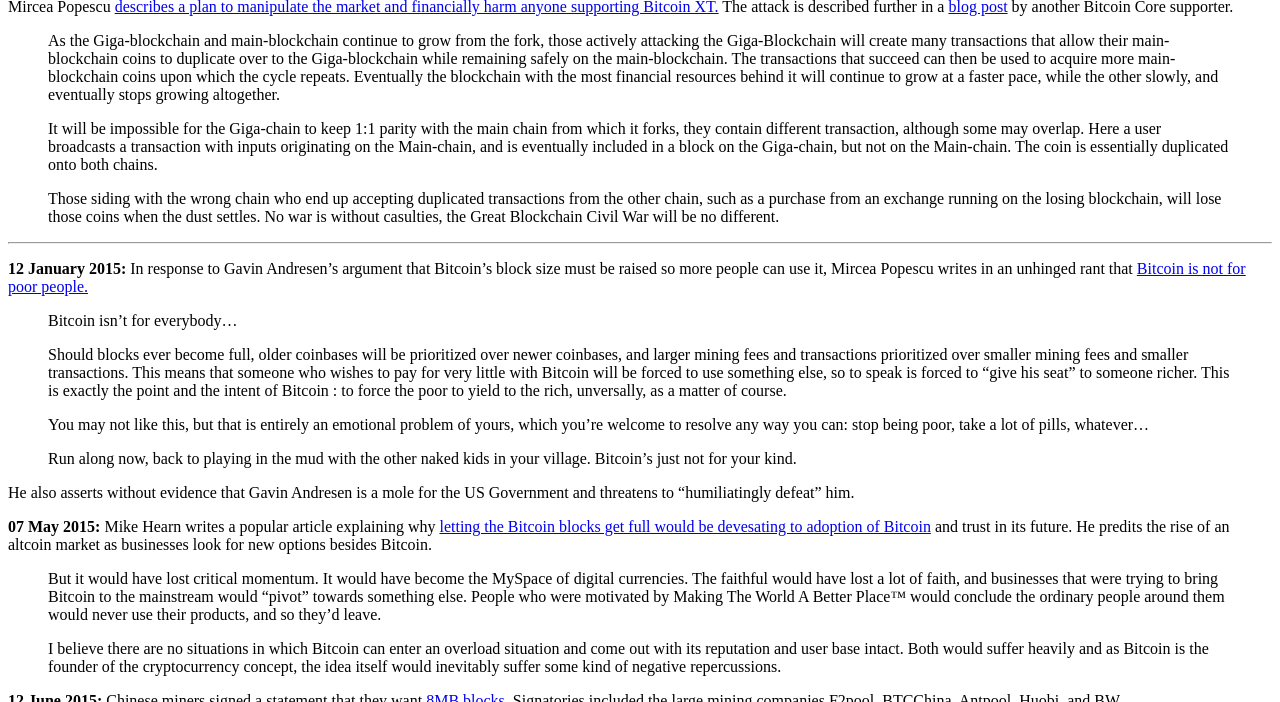
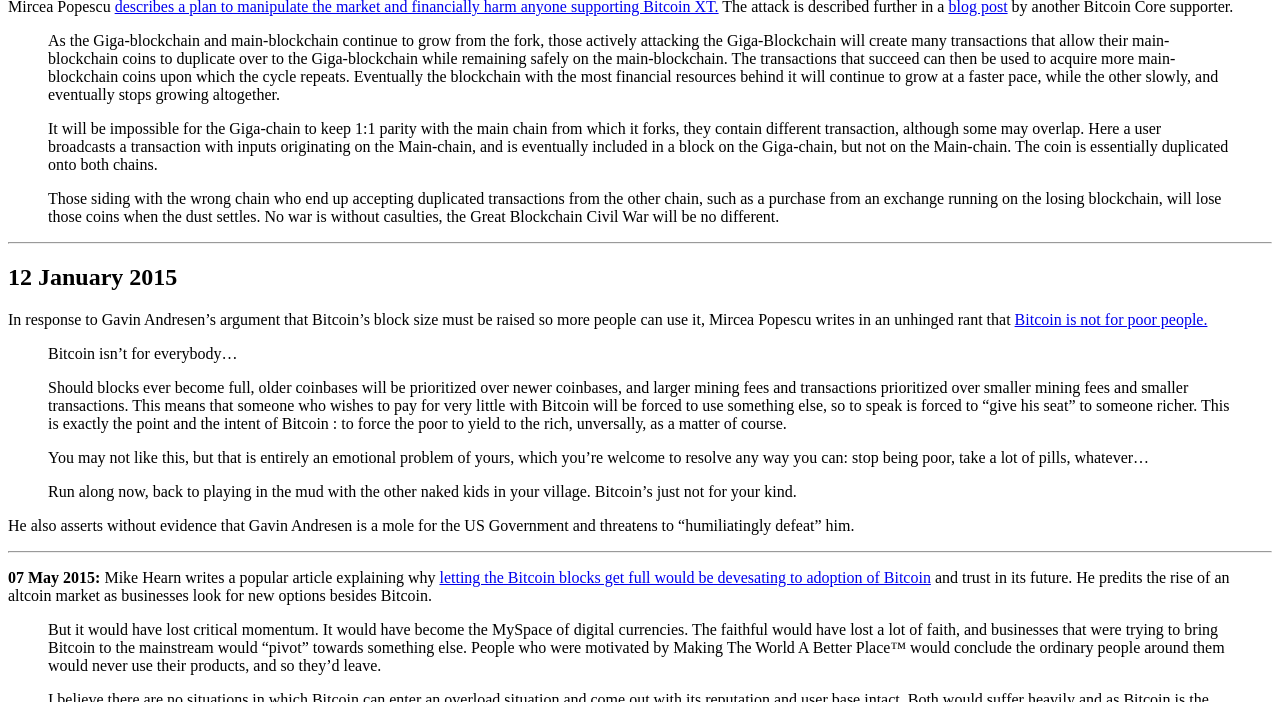
Before and after one commit to derykmakgill/website, a Jekyll site: the page built from testbtc.md, in a window 1280 px wide and 900 px high, scrolled down 7083 px, cut to the strip 0-702 px from the top of the window. Built offline with Jekyll 4.4.1, drawn with Linux system fonts in a browser that asks for light colours; a script that is not in the unit is left out.

Commit message:
Update testbtc.md

```diff
--- a/testbtc.md
+++ b/testbtc.md
@@ -348,7 +348,9 @@
 
 ---
 
-**12 January 2015:** In response to Gavin Andresen's argument that Bitcoin's block size must be raised so more people can use it, Mircea Popescu writes in an unhinged rant that [Bitcoin is not for poor people.](http://trilema.com/2015/lets-address-some-of-the-more-common-pseudo-arguments-raised-by-the-very-stupid-people-that-like-the-gavin-scamcoin-proposal/)
+## 12 January 2015
+
+In response to Gavin Andresen's argument that Bitcoin's block size must be raised so more people can use it, Mircea Popescu writes in an unhinged rant that [Bitcoin is not for poor people.](http://trilema.com/2015/lets-address-some-of-the-more-common-pseudo-arguments-raised-by-the-very-stupid-people-that-like-the-gavin-scamcoin-proposal/)
 
 >Bitcoin isn't for everybody...
 >
@@ -359,6 +361,8 @@
 >Run along now, back to playing in the mud with the other naked kids in your village. Bitcoin's just not for your kind.
 
 He also asserts without evidence that Gavin Andresen is a mole for the US Government and threatens to "humiliatingly defeat" him.
+
+---
 
 **07 May 2015:** Mike Hearn writes a popular article explaining why [letting the Bitcoin blocks get full would be devesating to adoption of Bitcoin](https://medium.com/@octskyward/crash-landing-f5cc19908e32) and trust in its future. He predits the rise of an altcoin market as businesses look for new options besides Bitcoin.
 
```
